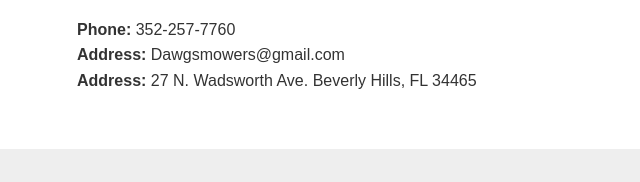
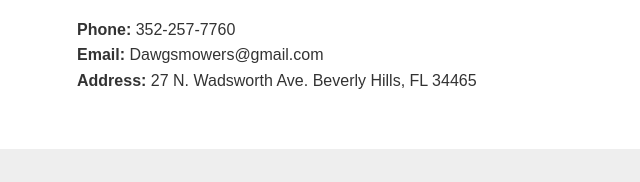
Before and after one commit to DawgsMowers/Dawgsmowers, a plain HTML site: page index.html in a window 1280 px wide. Shown: the part 1013-1195 px from the top of the page, 163-803 px from the left. Drawn offline with Linux system fonts and the light colour scheme.

Commit message:
Update index.html

```diff
--- a/index.html
+++ b/index.html
@@ -110,7 +110,7 @@
   <section id="contact">
     <h2>Contact Us</h2>
     <p><strong>Phone:</strong> 352-257-7760<br>
-       <strong>Address:</strong>  Dawgsmowers@gmail.com<br>
+       <strong>Email:</strong>  Dawgsmowers@gmail.com<br>
        <strong>Address:</strong> 27 N. Wadsworth Ave. Beverly Hills, FL 34465</p>
   </section>
 
```
